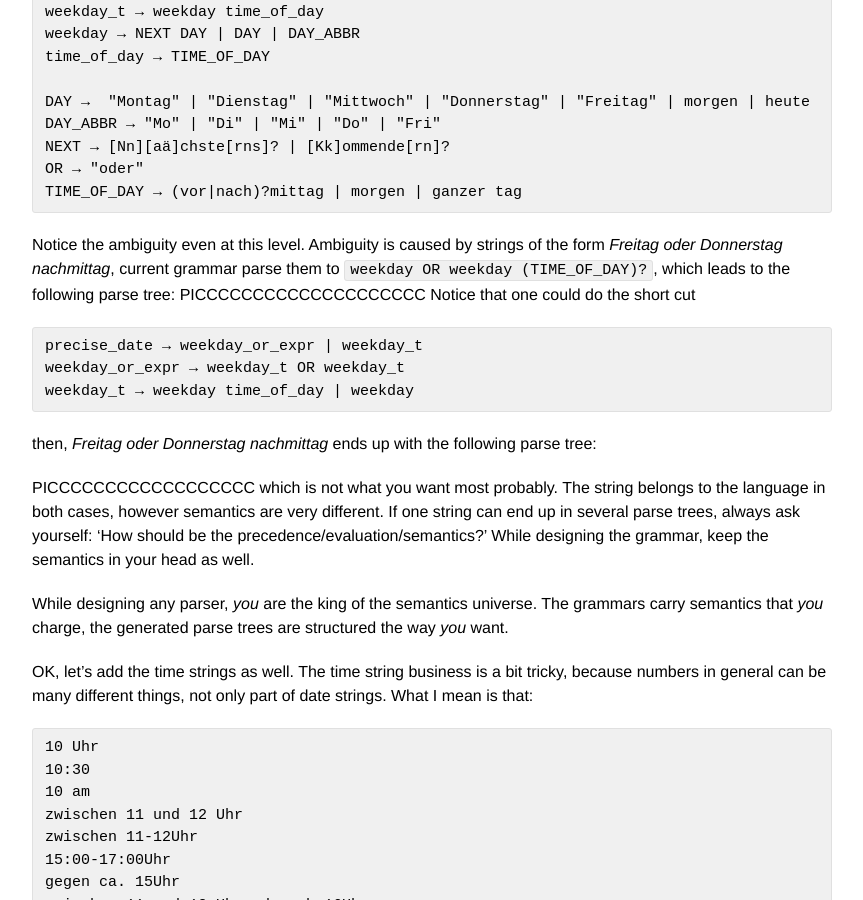
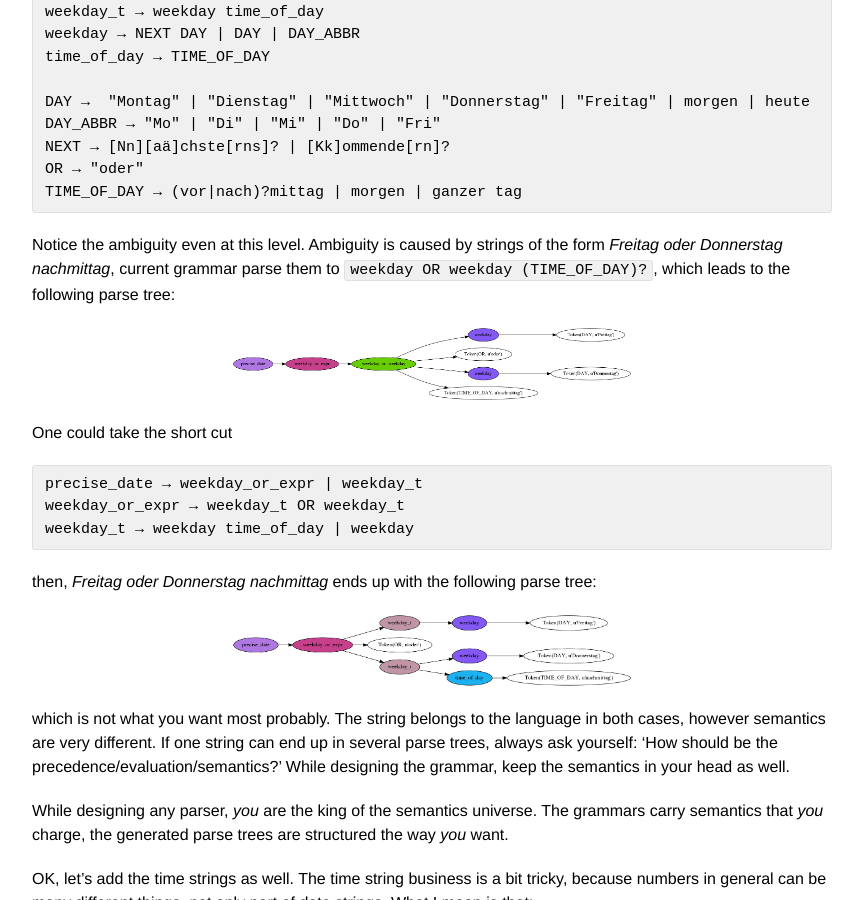
Before and after one commit to DuyguA/DuyguA.github.io, a Jekyll site: the page built from _posts/2018-3-28-chatbot-nlu-series-datetimeparser.md, in a window 1280 px wide and 900 px high, scrolled down 2198 px. Shown: the whole window, without its empty margins (208-1071 px from the left). Built offline with Jekyll 4.4.1, drawn with Linux system fonts in a browser that asks for light colours; nearby versions of some CDN libraries; some web fonts are replaced; some of the changed text lies outside the part shown.

Commit message:
tree graphics

````diff
--- a/_posts/2018-3-28-chatbot-nlu-series-datetimeparser.md
+++ b/_posts/2018-3-28-chatbot-nlu-series-datetimeparser.md
@@ -95,8 +95,12 @@ TIME_OF_DAY → (vor|nach)?mittag | morgen | ganzer tag
 ```
 
 Notice the ambiguity even at this level. Ambiguity is caused by strings of the form *Freitag oder Donnerstag nachmittag*, current grammar parse them to `weekday OR weekday (TIME_OF_DAY)?`, which leads to the following parse tree:
-PICCCCCCCCCCCCCCCCCCCC
-Notice that one could do the short cut
+
+<figure>
+  <img class="halfw" src="/assets/images/weekday_semantics_correct.png" alt="weekday_semantics_correct.png">
+</figure>
+
+One could take the short cut
 
 ```
 precise_date → weekday_or_expr | weekday_t
@@ -106,7 +110,11 @@ weekday_t → weekday time_of_day | weekday
 
 then, *Freitag oder Donnerstag nachmittag* ends up with the following parse tree:
 
-PICCCCCCCCCCCCCCCCCC
+<figure>
+  <img class="halfw" src="/assets/images/weekday_semantics_undesired.png" alt="weekday_semantics_undesired.png">
+</figure>
+
+
 which is not what you want most probably. The string belongs to the language in both cases, however semantics are very different. If one string can end up in several parse trees, always ask yourself: 'How should be the precedence/evaluation/semantics?' While designing the grammar, keep the semantics in your head as well.
 
 While designing any parser, *you* are the king of the semantics universe. The grammars carry semantics that *you* charge, the generated parse trees are structured the way *you* want.
````
Also changed, not shown: other parts of _posts/2018-3-28-chatbot-nlu-series-datetimeparser.md (+1 -1 lines), assets/images/weekday_semantics_correct.png (added), assets/images/weekday_semantics_undesired.png (added).
